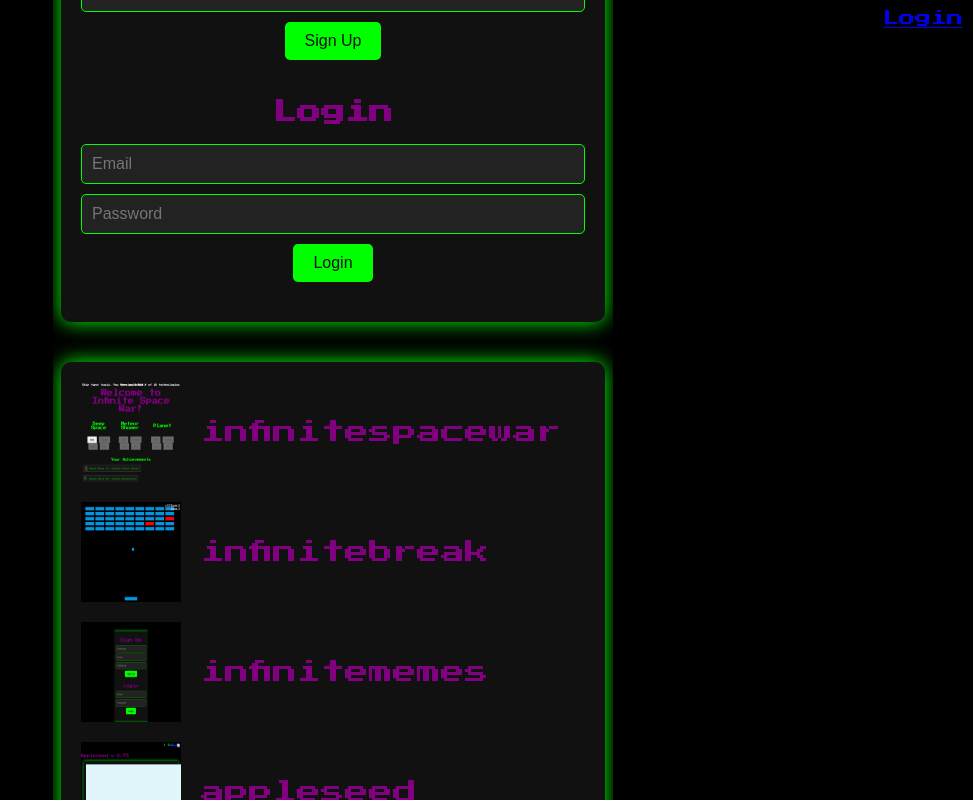
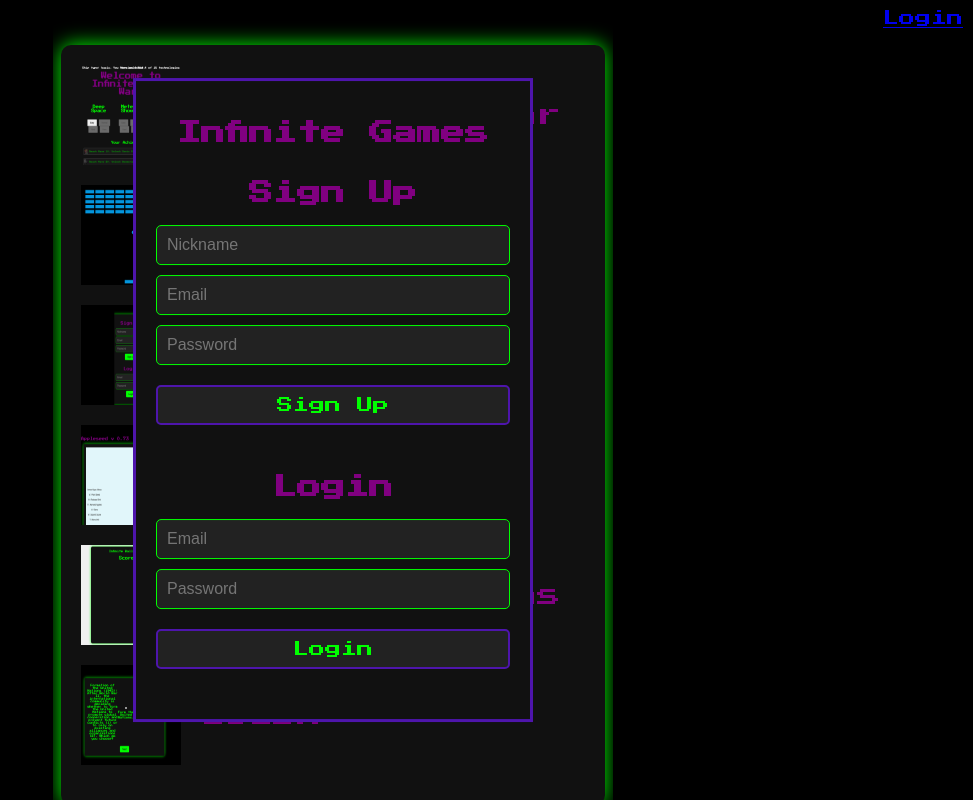
Before and after one commit to fractastical/ipm, a plain HTML site: page index.html in a window 1280 px wide. Both pictures are taken after a click on the link "Login". Shown: the whole page, without its empty margins (307-1280 px from the left). Drawn offline with Linux system fonts and the light colour scheme; no server answers.

Commit message:
made main login modal

```diff
--- a/index.html
+++ b/index.html
@@ -109,6 +109,42 @@
         button:hover {
             background: #00cc00;
         }
+
+        /* Styles for the level-up modal */
+.modal {
+    display: none;
+    position: fixed;
+    z-index: 100;
+    left: 50%;
+    top: 50%;
+    transform: translate(-50%, -50%);
+    width: 80%;
+    max-width: 400px;
+    background-color: #111;
+    border: 3px solid #4e15ac;
+    color: #0f0;
+    padding: 20px;
+    box-sizing: border-box;
+    text-align: center;
+    font-family: 'Press Start 2P', cursive;
+}
+
+.modal-content button {
+    background-color: #222;
+    color: #0f0;
+    border: 2px solid #4e15ac;
+    padding: 10px;
+    margin: 10px 0;
+    width: 100%;
+    cursor: pointer;
+    font-family: 'Press Start 2P', cursive;
+    font-size: 16px;
+}
+
+.modal-content button:hover {
+    background-color: #333;
+}
+
     </style>
 </head>
 <body>
@@ -124,7 +160,31 @@
 
     <div id="leaderboard-container">
     </div>
-    <div id="auth" class="hidden">
+
+
+  <div id="loginPopup" class="modal">
+    <div class="modal-content">
+        <h1>Infinite Games</h1>
+
+          <form id="signup-form">
+            <h2>Sign Up</h2>
+            <input type="text" id="signup-nickname" placeholder="Nickname" required>
+            <input type="email" id="signup-email" placeholder="Email" required>
+            <input type="password" id="signup-password" placeholder="Password" required>
+            <button type="submit">Sign Up</button>
+        </form>
+
+      <h2>Login</h2>
+      <form id="login-form">
+        <input type="email" id="email" placeholder="Email" required>
+        <input type="password" id="password" placeholder="Password" required>
+        <button type="submit">Login</button>
+      </form>
+    </div>
+  </div>
+
+
+<!--     <div id="auth" class="hidden">
         <h1>Infinite Games</h1>
 
         <form id="signup-form">
@@ -142,7 +202,9 @@
             <input type="password" id="password" placeholder="Password" required>
             <button type="submit">Login</button>
         </form>
-    </div>
+ -->
+
+
     <div id="game-section">
             <!-- Game items will be inserted here -->
 
@@ -278,6 +340,7 @@ const analytics = getAnalytics(app);
 const auth = getAuth(app);
 const db = getFirestore(app);
 
+    const loginPopup = document.getElementById('loginPopup');
 
 const logoutButton = document.getElementById('logout-button');
 
@@ -318,7 +381,9 @@ const logoutButton = document.getElementById('logout-button');
             // await loadUserData(userId);
             // await savePortfolioValueHistory();
             loginForm.reset();
-            document.getElementById('auth').classList.toggle('hidden');
+            // document.getElementById('auth').classList.toggle('hidden');
+            loginPopup.style.display = 'none';
+
             // await loadLeaderboard();
         } catch (error) {
             console.error("Error logging in:", error.message);
@@ -336,7 +401,9 @@ const logoutButton = document.getElementById('logout-button');
             userId = cred.user.uid;
             await saveInitialData(userId, email, nickname);
             signupForm.reset();
-            document.getElementById('auth').classList.toggle('hidden');
+            // document.getElementById('auth').classList.toggle('hidden');
+            loginPopup.style.display = 'none';
+
         } catch (error) {
             console.error("Error creating user:", error.message);
         }
@@ -391,7 +458,9 @@ const logoutButton = document.getElementById('logout-button');
 
         document.getElementById('login-toggle').addEventListener('click', function(event) {
             event.preventDefault();
-            document.getElementById('auth').classList.toggle('hidden');
+            loginPopup.style.display = 'block';
+
+            // document.getElementById('auth').classList.toggle('hidden');
         });
 
     async function saveUserScore(userId, gameName, score) {
```
